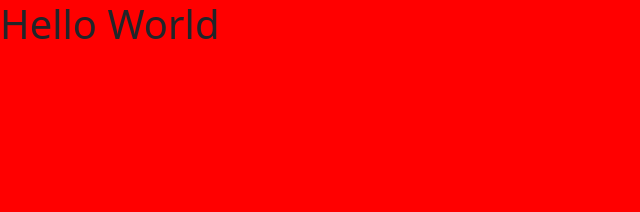
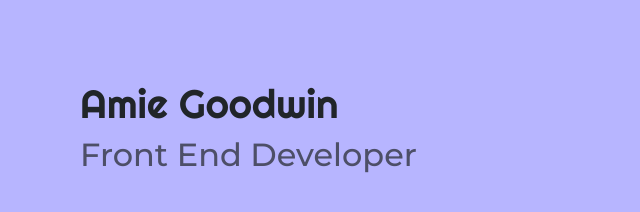
Before and after one commit to immitrina/portfolio-project, a plain HTML site: page index.html in a window 1280 px wide. Shown: the whole page, without its empty margins (0-640 px from the left). Drawn offline with nearby package versions, Linux system fonts and the light colour scheme.

Commit message:
Added Google Fonts & Font Awesome

```diff
--- a/index.html
+++ b/index.html
@@ -16,9 +16,20 @@
       integrity="sha384-OERcA2EqjJCMA+/3y+gxIOqMEjwtxJY7qPCqsdltbNJuaOe923+mo//f6V8Qbsw3"
       crossorigin="anonymous"
     ></script>
+    <link rel="preconnect" href="https://fonts.googleapis.com" />
+    <link rel="preconnect" href="https://fonts.gstatic.com" crossorigin />
+    <link
+      href="https://fonts.googleapis.com/css2?family=Montserrat:wght@100;200;300;400;500;600;700&family=Righteous&display=swap"
+      rel="stylesheet"
+    />
+    <script
+      src="https://kit.fontawesome.com/8dd5c7a0ad.js"
+      crossorigin="anonymous"
+    ></script>
     <link rel="stylesheet" href="style/portfolio.css" />
   </head>
   <body>
-    <h1>Hello World</h1>
+    <h1>Amie Goodwin</h1>
+    <h2>Front End Developer</h2>
   </body>
 </html>
--- a/style/portfolio.css
+++ b/style/portfolio.css
@@ -1,3 +1,20 @@
+/*[via google fonts]
+body font = font-family: "Montserrat", sans-serif;
+    body fonts can have weights of:
+        thin, extralight, light, regular, medium, semibold, or bold.
+heading font = font-family: "Righteous", cursive; */
+
 body {
-  background: red;
+  background: #b7b5ff;
+  margin: 0 auto;
+  padding: 80px;
 }
+
+h1 {
+  font-family: "Righteous", cursive;
+}
+
+h2 {
+  font-family: "Montserrat", sans-serif;
+  opacity: 70%;
+}
```
